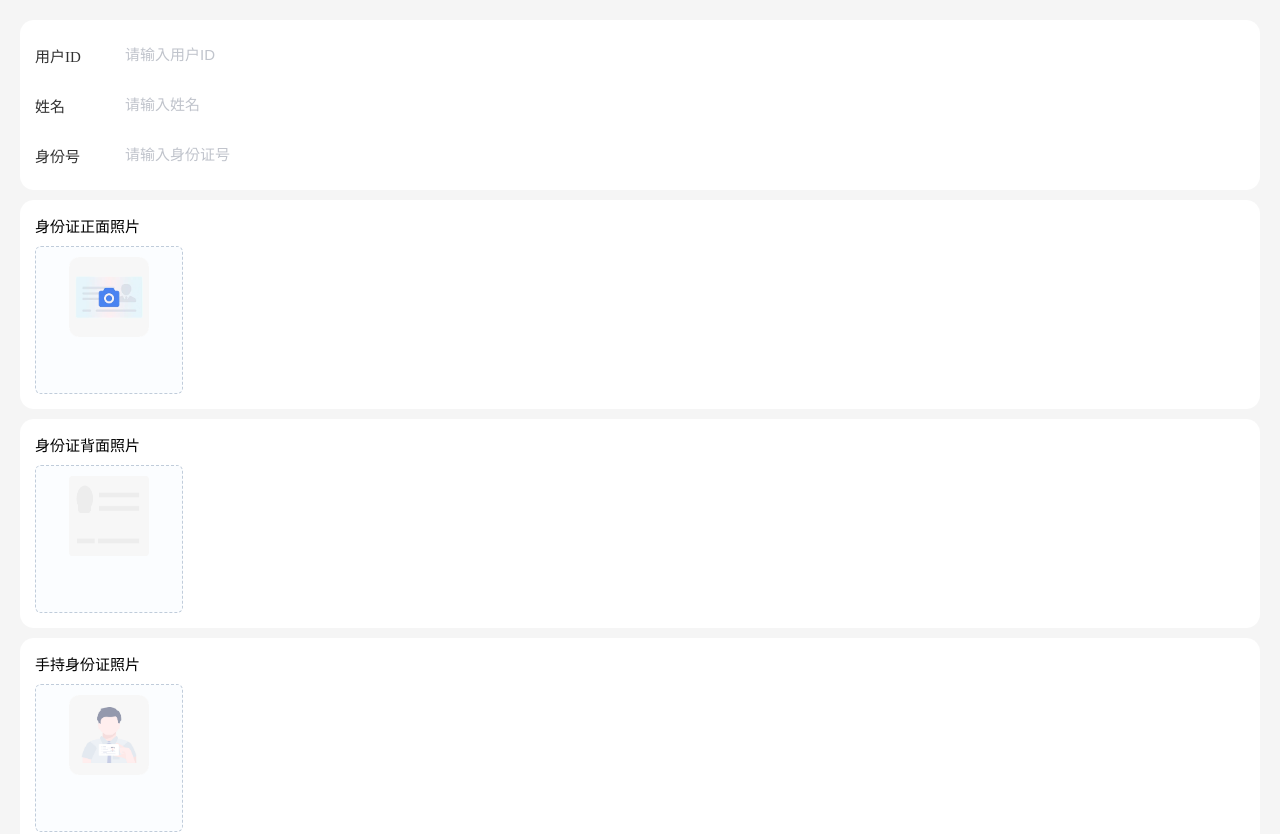
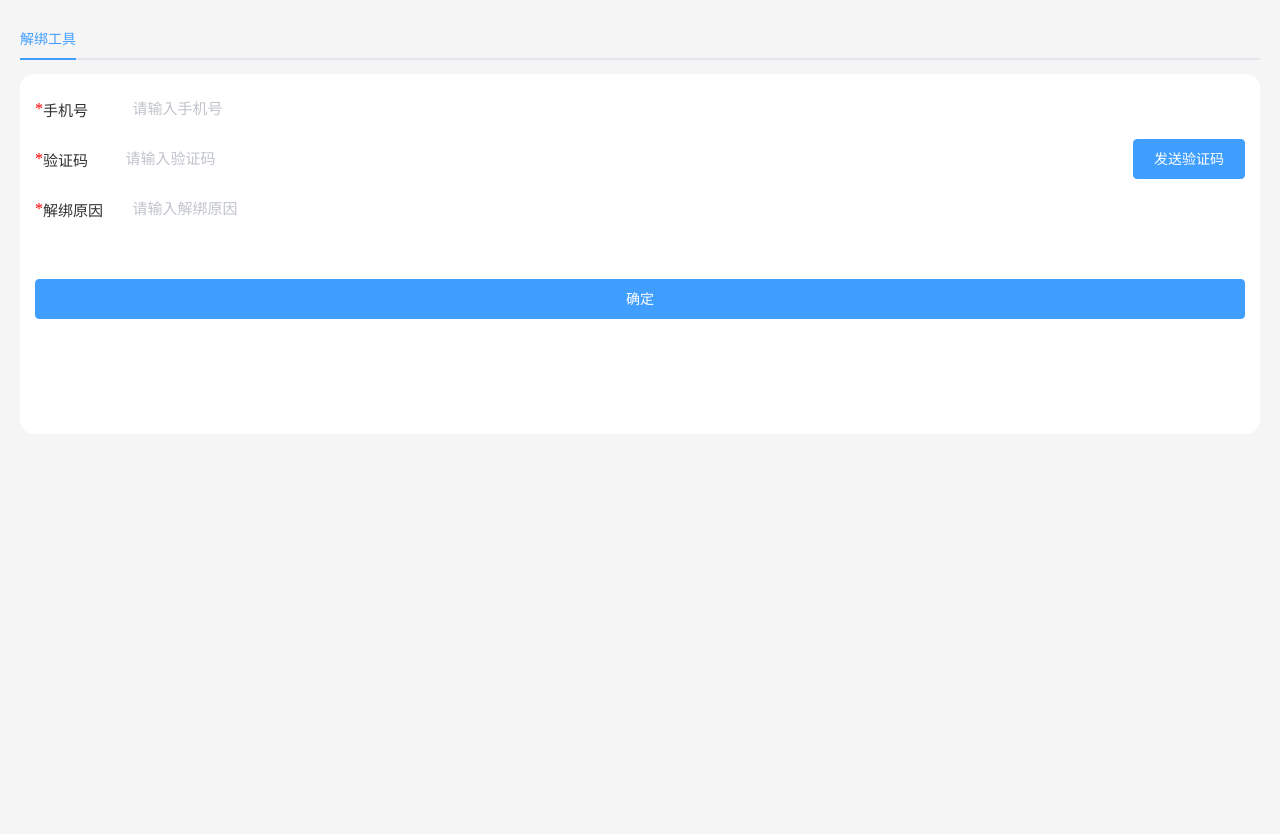
Before and after one commit to windswrold/tool_unlock, a Vue app: page / in a window 1280 px wide. Shown: the top 834 px of the page. Built offline with nearby package versions, Linux system fonts and the light colour scheme.

Commit message:
Wind：xiug

```diff
--- a/src/App.vue
+++ b/src/App.vue
@@ -1,6 +1,9 @@
 <template>
+
+
 	<div id="app" class="view">
-
+		<el-tabs v-model="activeName" @tab-click="handleClick">
+			<!-- <el-tab-pane label="解封工具" name="first">
 				<div class="input_view">
 					<div class="input-suffix">
 						<div class="input-suffix-text">
@@ -30,8 +33,8 @@
 				<div class="input_view m10">
 					<div class="upload-view-text">身份证正面照片</div>
 					<div class="upload-view">
-				<el-upload class="upload-view m10" :action="action" :limit="1" :file-list="fileList" ref="upload1"
-					list-type="picture-card" :on-success="handleSuccess1">
+						<el-upload class="upload-view m10" :action="action" :limit="1" :file-list="fileList"
+							ref="upload1" list-type="picture-card" :on-success="handleSuccess1">
 							<img src="./assets/idcard.png" class="upload-view-img m10" />
 						</el-upload>
 					</div>
@@ -40,8 +43,8 @@
 				<div class="input_view m10">
 					<div class="upload-view-text">身份证背面照片</div>
 					<div class="upload-view">
-				<el-upload class="upload-view m10" :action="action" :limit="1" :file-list="fileList" ref="upload2"
-					list-type="picture-card" :on-success="handleSuccess4">
+						<el-upload class="upload-view m10" :action="action" :limit="1" :file-list="fileList"
+							ref="upload2" list-type="picture-card" :on-success="handleSuccess4">
 							<img src="./assets/idcard_back.png" class="upload-view-img m10" />
 						</el-upload>
 					</div>
@@ -50,8 +53,8 @@
 				<div class="input_view m10">
 					<div class="upload-view-text">手持身份证照片</div>
 					<div class="upload-view">
-				<el-upload class="upload-view m10" :action="action" :limit="1" :file-list="fileList" ref="upload3"
-					list-type="picture-card" :on-success="handleSuccess2">
+						<el-upload class="upload-view m10" :action="action" :limit="1" :file-list="fileList"
+							ref="upload3" list-type="picture-card" :on-success="handleSuccess2">
 							<img src="./assets/hand.png" class="upload-view-img m10" />
 						</el-upload>
 					</div>
@@ -63,14 +66,65 @@
 						<div class="upload-view-default" @click="seeDefault">查看示例</div>
 					</div>
 					<div class="upload-view">
-				<el-upload class="upload-view m10" :action="action" :limit="1" :file-list="fileList" ref="upload4"
-					list-type="picture-card" :on-success="handleSuccess3">
+						<el-upload class="upload-view m10" :action="action" :limit="1" :file-list="fileList"
+							ref="upload4" list-type="picture-card" :on-success="handleSuccess3">
 							<img src="./assets/shenqing.png" class="upload-view-img m10" />
 						</el-upload>
 					</div>
 				</div>
+
 				<el-button style="width: 100%;margin-top: 50px;margin-bottom: 100px;" @click="tapSubmit" type="primary"
 					v-loading.fullscreen.lock="loading">确定</el-button>
+
+			</el-tab-pane> -->
+			<el-tab-pane label="解绑工具" name="second">
+
+				<div>
+					<div class="input_view">
+						<!-- <div class="input-suffix">
+							<div class="input-suffix-text—modile">
+								用户ID(非必填)
+							</div>
+							<el-input class="custom-input-bg" v-model="userIDText" placeholder="请输入用户ID"></el-input>
+						</div> -->
+						<div class="input-suffix">
+							<div style="color: red;">*</div>
+							<div class="input-suffix-text—modile">
+								手机号
+							</div>
+							<el-input class="custom-input-bg" v-model="modile" placeholder="请输入手机号"></el-input>
+						</div>
+						<div class="input-suffix m10">
+							<div style="color: red;">*</div>
+							<div class="input-suffix-text—modile">
+								验证码
+							</div>
+							<el-input class="custom-input-bg" v-model="verifyCode" placeholder="请输入验证码">
+
+							</el-input>
+							<!-- <div class="input-suffix-text">
+								发送验证码
+							</div> -->
+							<el-button @click="sendCode" type="primary"
+								v-loading.fullscreen.lock="loading">{{verifyBtn}}</el-button>
+						</div>
+						<div class="input-suffix m10">
+							<div style="color: red;">*</div>
+							<div class="input-suffix-text—modile">
+								解绑原因
+							</div>
+
+							<el-input class="custom-input-bg" v-model="bindReason" placeholder="请输入解绑原因"></el-input>
+						</div>
+						<el-button style="width: 100%;margin-top: 50px;margin-bottom: 100px;" @click="tapSubmit2"
+							type="primary" v-loading.fullscreen.lock="loading">确定</el-button>
+					</div>
+				</div>
+
+			</el-tab-pane>
+		</el-tabs>
+
+
 
 		<el-dialog :visible.sync="dialogVisible">
 			<img width="100%" src="./assets/example.jpg" alt="">
@@ -85,6 +139,8 @@ export default {
 		name: 'app',
 		data() {
 			return {
+				hostname: window.location.hostname,
+				activeName: 'second',
 				action: "https://apiv2.sr2.top/api/upload_oss",
 				userIDText: "",
 				nameText: "",
@@ -96,9 +152,20 @@ export default {
 				file4: "",
 				loading: false,
 				dialogVisible: false,
+				bindReason: "",
+				modile: "",
+				verifyCode: "",
+				verifyBtn: "发送验证码",
+				isSend: false,
+				countdown: 120,
+				timer: null,
 			};
 		},
 		methods: {
+
+			handleClick(tab, event) {
+				//
+			},
 
 			handleSuccess1(response, file, fileList) {
 				var res_code = response.res_code;
@@ -159,6 +226,116 @@ export default {
 
 			},
 
+			sendCode() {
+				console.log("send" + this.isSend);
+				var modile = this.modile;
+				var newhost = "apiv2." + this.hostname.split(".")[1] + "." + this.hostname.split(".")[2];
+
+				if (modile.length == 0) {
+					this.showMessage("请输入手机号", "warning");
+					return;
+				}
+				var url = "https://" + newhost + "/api/msgSms/unbindCode";
+				// apiv2.sr2.top/api/msgSms/unbindCode";
+				if (this.isSend == false) {
+					this.isSend = true;
+					this.timer = setInterval(() => {
+						this.countdown--;
+						this.verifyBtn = this.countdown;
+						if (this.countdown <= 1) {
+							this.isSend = false;
+							this.verifyBtn = "发送验证码";
+							this.countdown = 120;
+							clearInterval(this.timer);
+						}
+					}, 1000);
+
+					try {
+						axios.post(
+							url, {
+								"mobile": modile,
+								"phone_prefix": "86"
+							}
+						).then(resp => {
+							console.log('res ', resp.data);
+							this.loading = false;
+							var response = resp.data;
+							var res_code = response.res_code;
+							if (res_code == 0) {} else {
+								var res_msg = response.res_msg;
+								this.showMessage(res_msg, "warning");
+							}
+
+						}).catch(err => {
+							console.log(err);
+							this.loading = false;
+							this.showMessage("请稍后再试", "warning");
+						});
+					} catch (e) {
+						console.log(e);
+						this.loading = false;
+						this.showMessage("请稍后再试", "warning");
+					}
+				}
+			},
+			tapSubmit2() {
+				var newhost = "apiv2." + this.hostname.split(".")[1] + "." + this.hostname.split(".")[2];
+				console.log("newhost " + newhost);
+				var user_id = this.userIDText;
+				var reason = this.bindReason;
+				var modile = this.modile;
+				var verifyCode = this.verifyCode;
+
+
+				if (modile.length == 0) {
+					this.showMessage("请输入手机号", "warning");
+					return;
+				}
+				if (verifyCode.length == 0) {
+					this.showMessage("请输入验证码", "warning");
+					return;
+				}
+				if (reason.length == 0) {
+					this.showMessage("请输入解绑原因", "warning");
+					return;
+				}
+
+				var url = "https://" + newhost + "/api/userAddress/create";
+
+				try {
+					axios.post(
+						url, {
+							"mobile": modile,
+							"verify_code": verifyCode,
+							"reason": reason
+						}
+					).then(resp => {
+						console.log('res ', resp.data);
+						this.loading = false;
+						var response = resp.data;
+						var res_code = response.res_code;
+						if (res_code == 0) {
+							this.showMessage("提交成功，等待审核", "success");
+							this.modile = "";
+							this.verifyCode = "";
+							this.bindReason = "";
+
+						} else {
+							var res_msg = response.res_msg;
+							this.showMessage(res_msg, "warning");
+						}
+
+					}).catch(err => {
+						console.log(err);
+						this.loading = false;
+						this.showMessage("请稍后再试", "warning");
+					});
+				} catch (e) {
+					console.log(e);
+					this.loading = false;
+					this.showMessage("请稍后再试", "warning");
+				}
+			},
 			tapSubmit() {
 
 				var user_id = this.userIDText;
@@ -277,13 +454,21 @@ export default {
 		width: 80px;
 	}
 
+	.input-suffix-text—modile {
+
+		color: #313131;
+		font-size: 15px;
+		/* break-after: column; */
+		width: 80px;
+	}
+
 	.custom-input-bg .el-input__inner {
 
 		color: #000000;
 		border: 0;
 		font-size: 15px;
 		background-color: transparent;
-
+		width: 200px;
 	}
 
 	.upload-view {
```
Also changed, not shown: 12 other files (tests, documents, lock files or other folders). Lines whose indentation alone changed are shown as unchanged.
